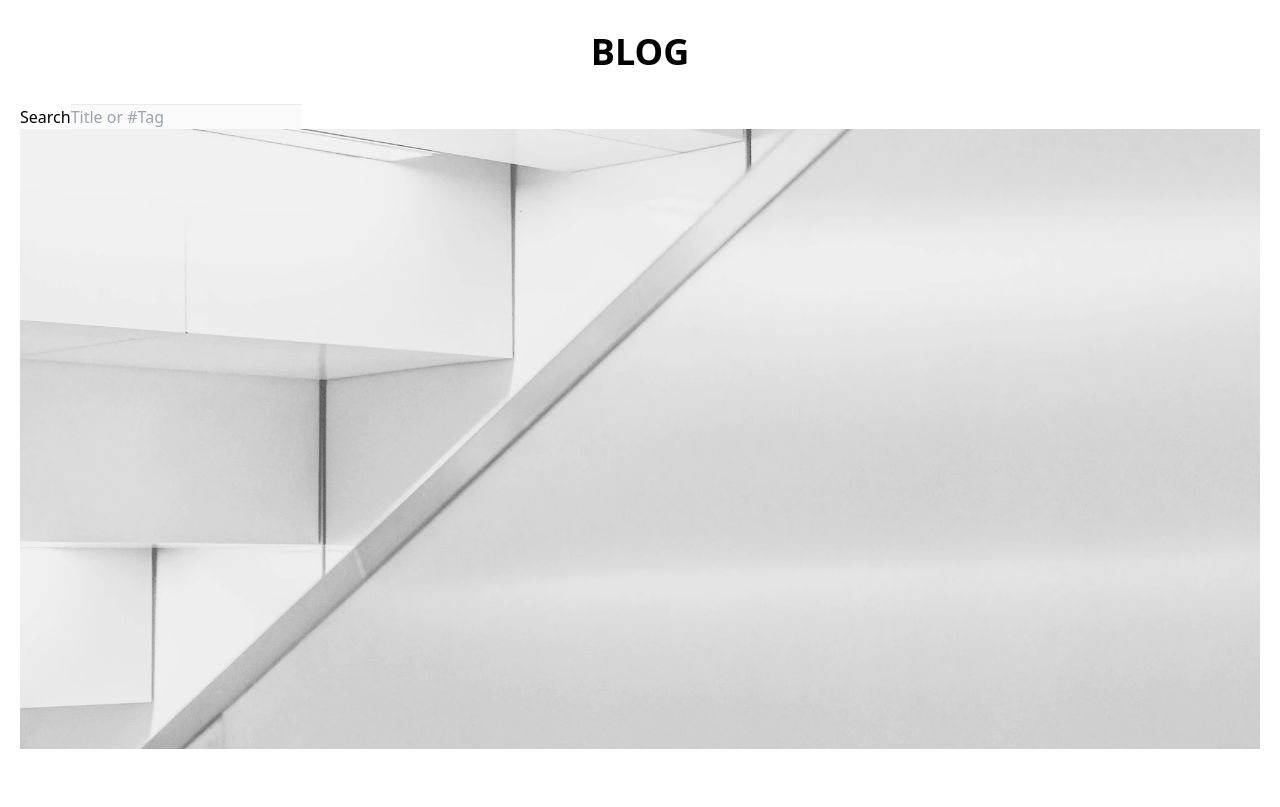
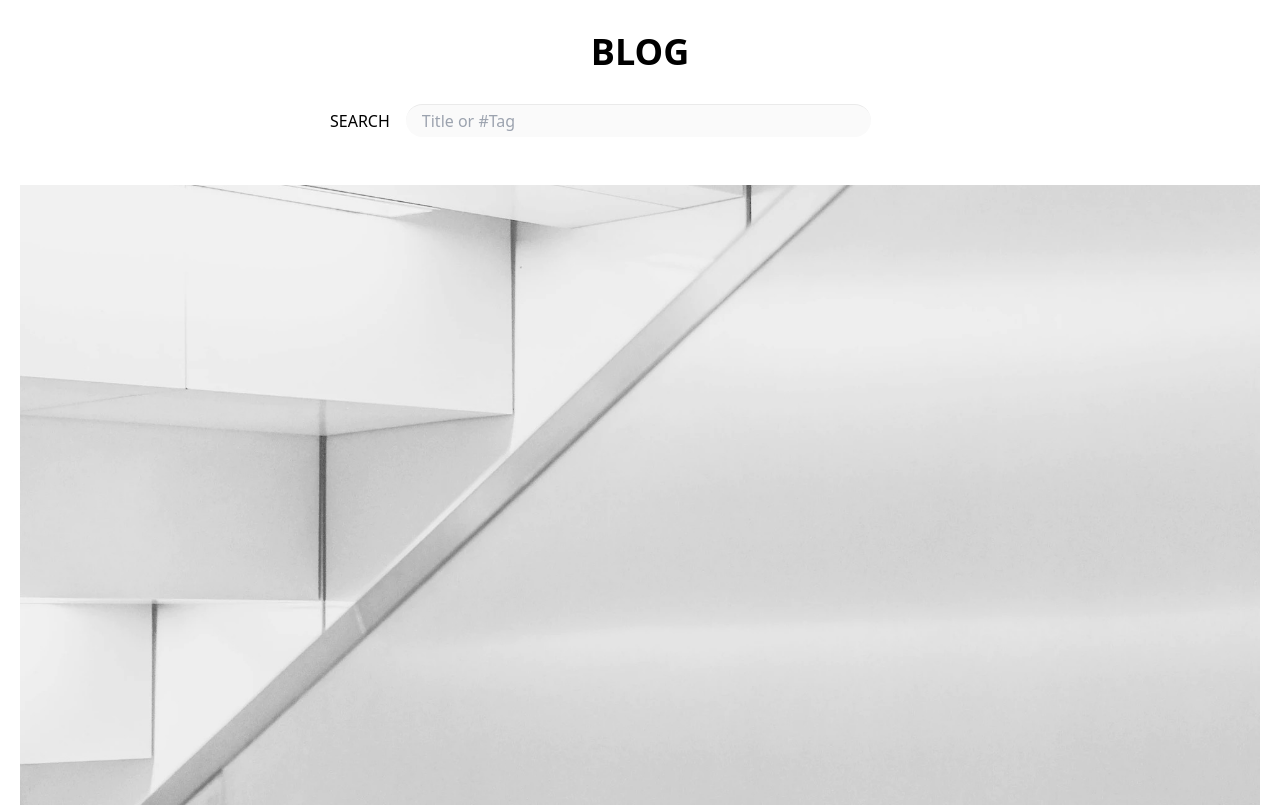
Before and after one commit to Caramel-Pudding/blog, a Next.js app: page / in a window 1280 px wide. Shown: the top 807 px of the page. Built offline with nearby package versions, Linux system fonts and the light colour scheme.

Commit message:
Search field layout

```diff
--- a/src/components/search.tsx
+++ b/src/components/search.tsx
@@ -1,4 +1,5 @@
 import { memo, FC, FormEvent } from "react";
+import cn from "classnames";
 
 interface ISearchProps {
   readonly handler: (input: string) => void;
@@ -11,14 +12,25 @@ export const Search: FC<ISearchProps> = memo(({ handler, value }) => {
   };
 
   return (
-    <label>
-      Search
+    <section className={cn("flex", "justify-center", "mb-12")}>
+      <label className={cn("w-1/2")}>
+        SEARCH
         <input
-        className="bg-accent-1 border-t border-accent-2"
+          className={cn(
+            "ml-4",
+            "w-3/4",
+            "rounded-3xl",
+            "leading-loose",
+            "px-4",
+            "bg-accent-1",
+            "border-t",
+            "border-accent-2"
+          )}
           placeholder="Title or #Tag"
           value={value}
           onChange={inputHandler}
         />
       </label>
+    </section>
   );
 });
```
Lines whose indentation alone changed are shown as unchanged.
